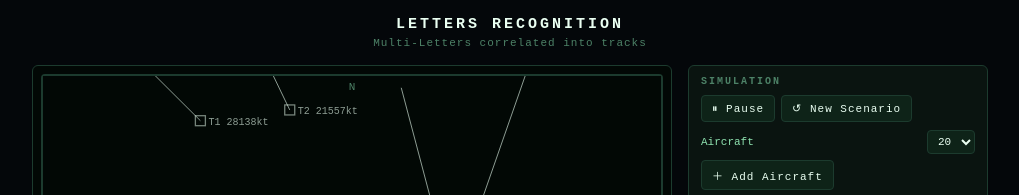
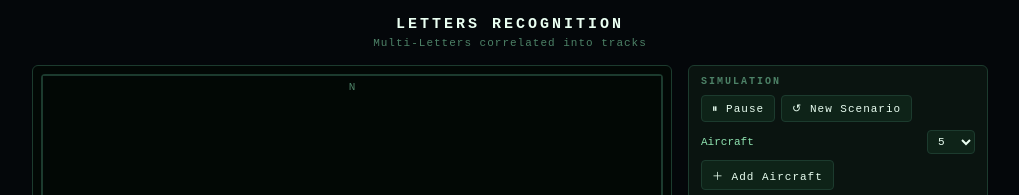
Before and after one commit to Anraza-Valtieri/letter-recognition, a plain HTML site: page index.html in a window 1280 px wide. Shown: the top 195 px of the page, without its empty margins (130-1149 px from the left). Drawn offline with Linux system fonts and the light colour scheme.

Commit message:
Change selected option for aircraft count
Updated the selected option for aircraft count in the dropdown.

```diff
--- a/index.html
+++ b/index.html
@@ -155,9 +155,9 @@
         <select id="acSel">
           <option value="3">3</option>
           <option value="4">4</option>
-          <option value="5">5</option>
+          <option value="5" selected>5</option>
           <option value="10">10</option>
-          <option value="20" selected>20</option>
+          <option value="20" >20</option>
           <option value="50">50</option>
           <option value="80">80</option>
         </select>
```
